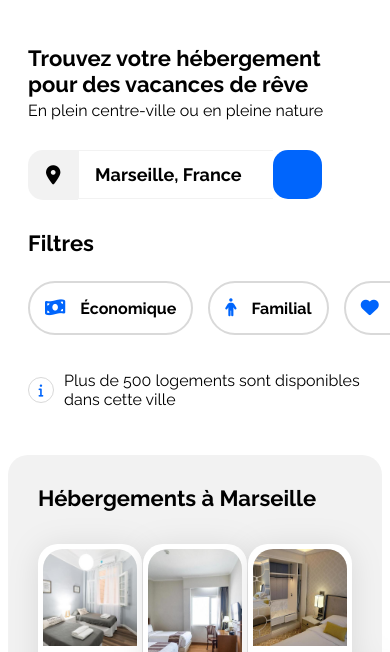
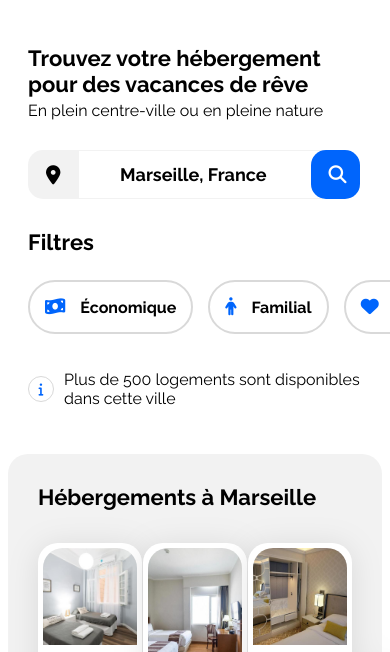
Before and after one commit to Alexis83250/PROJET-2-OpenClassrooms, a plain HTML site: page index.html in a window 390 px wide. Shown: the part 119-771 px from the top of the page. Drawn offline with Linux system fonts and the light colour scheme.

Commit message:
AVANCEMENT RESPONSIVE

```diff
--- a/css/style.css
+++ b/css/style.css
@@ -132,6 +132,7 @@ form {
     padding: 15px 18px 16px 18px;
     border: 0px solid #000000;
     font-size: larger;
+    height: 18px;
 }
 
 #searchBar #recherche {
@@ -151,7 +152,13 @@ form {
     color: #000000;
 }
 
+#searchBar #recherche:focus {
+    outline: none; /*retire les border au click*/
+}
 
+#searchBar #recherche:focus::placeholder {
+    opacity: 0.1;/*reduit l'opacité du placeholder au click*/
+}
 
 
 .searchButton input {
@@ -597,9 +604,15 @@ footer {
 
     /*RECHERCHE ET FILTRE */
 
+
     .searchAndFilter {
         margin: 0 20px 0 20px;
     }
+
+    #searchBar #recherche {
+        width: 245px;
+    }
+
 
     .searchButton {
         display: none;
@@ -616,14 +629,38 @@ footer {
         color: white;
         font-family: 'Raleway', sans-serif;
         font-weight: 700;
+        margin-left: -12px; /*Permet de se coller à la bordure pour s'aligner parfaitement */
+
+    }
+
+    .searchButton2::before {
+        font: var(--fa-font-solid); /*Permet d'ajouter l'icone avec font et content en mode mobile*/
+        content: "\f002";
+        position: absolute;
+        font-size: large;
+        color: white;
+        padding-top: 15px;
+        padding-left: 5px;
     }
 
     #searchBar #recherche {
         border-right: none;
+        /*enleve la bordure à droite de la barre de recherche*/
+    }
 
+    /* FILTRE*/
+
+    .filter {
+        display: flex;
+        flex-wrap: wrap;
     }
 
 }
+
+
+
+
+
 
 
 @media (min-width: 767.98px) {
```
